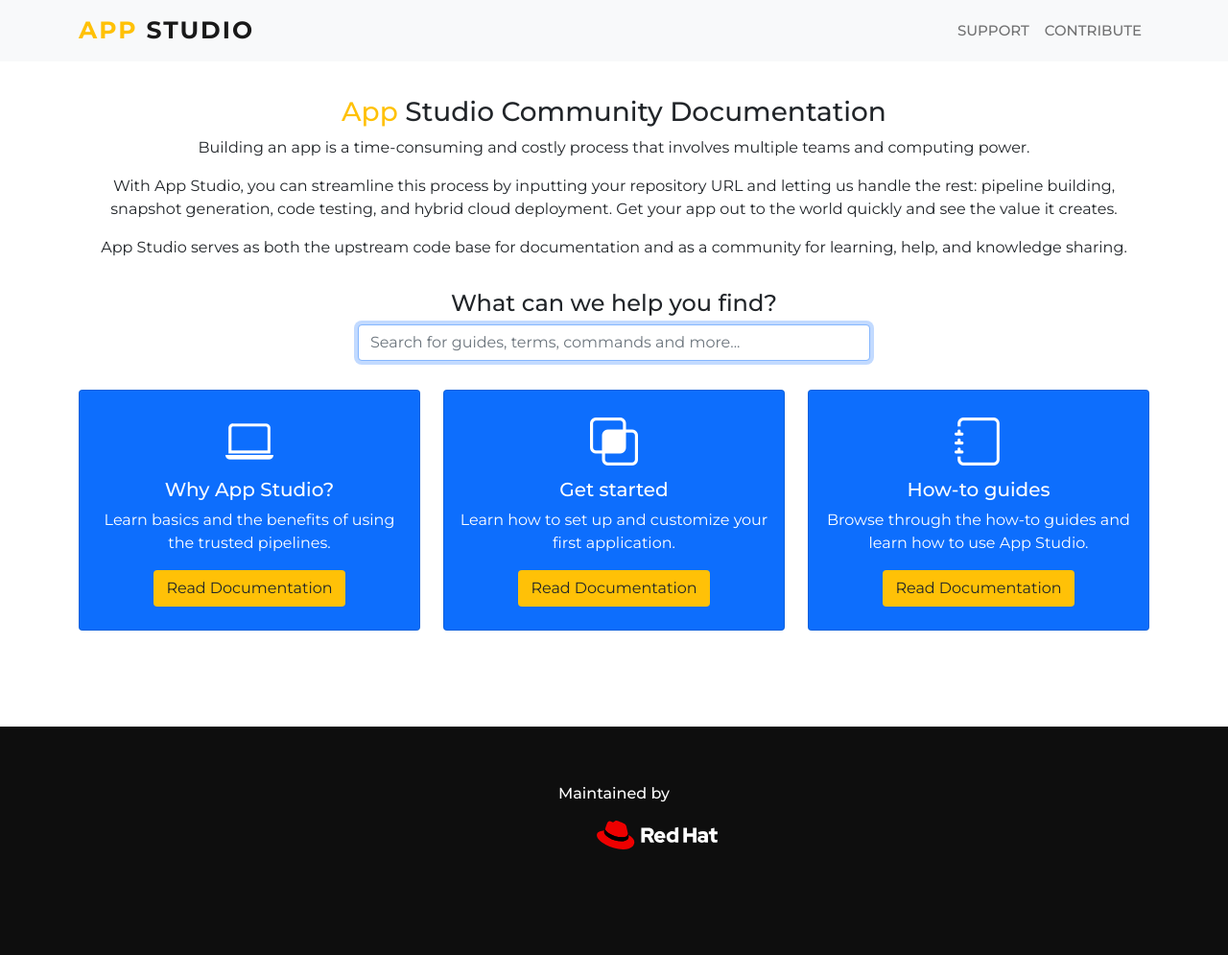
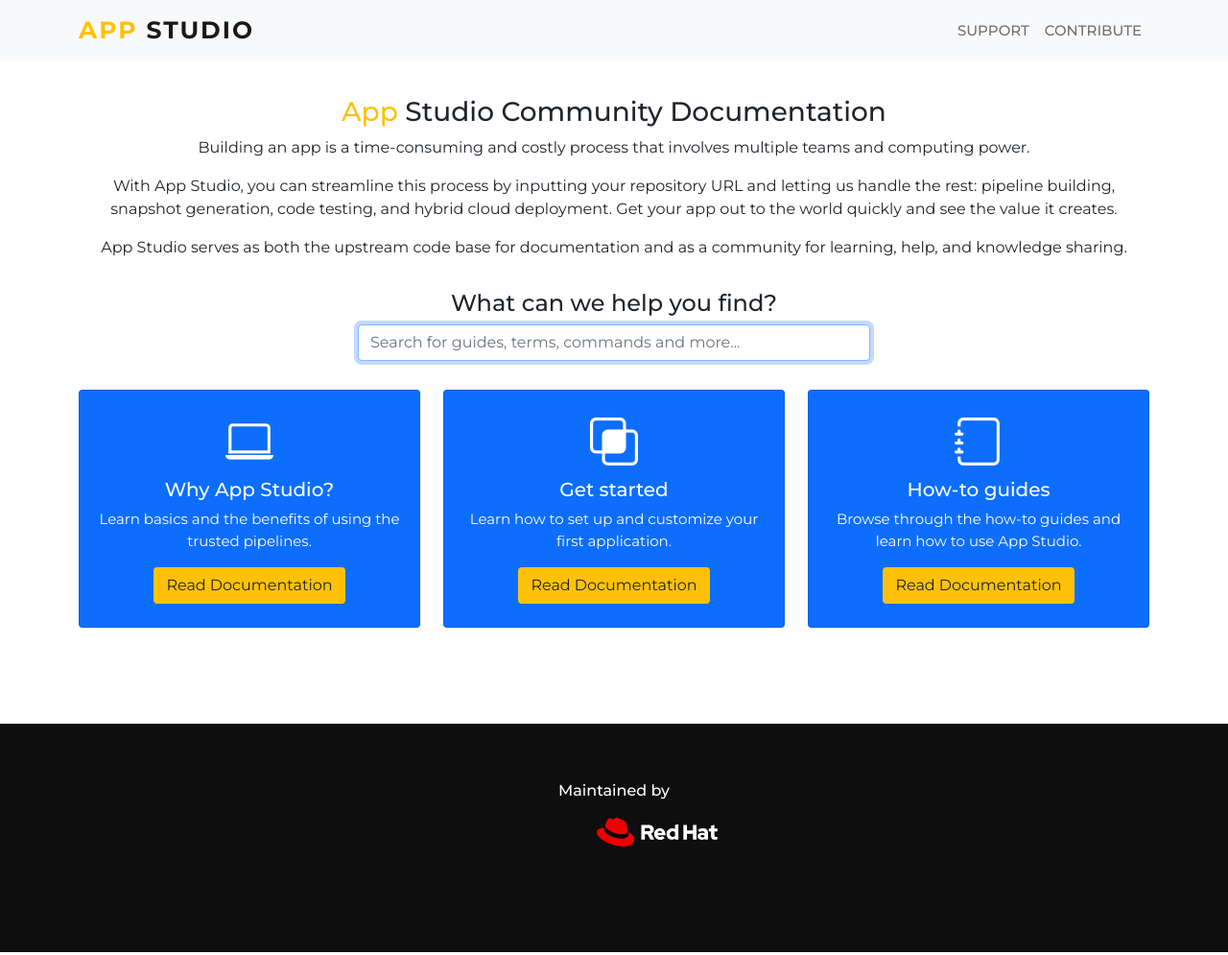
Before and after one commit to redhat-appstudio/appstudio.docs.ui.io, a Jekyll site: the page built from index.html, in a window 1280 px wide and 995 px high. Shown: the whole window at 96% size. Built offline with Jekyll 4.4.1, drawn with Linux system fonts in a browser that asks for light colours; nearby versions of some CDN libraries.

Commit message:
Updated pages

```diff
--- a/css/style.css
+++ b/css/style.css
@@ -151,3 +151,7 @@ svg {
 .container .hero {
 	padding-bottom: 30px;
 }
+
+.lead {
+	font-size: 15px !important;
+}
```
Also changed, not shown: css/bootstrap.min.css.
